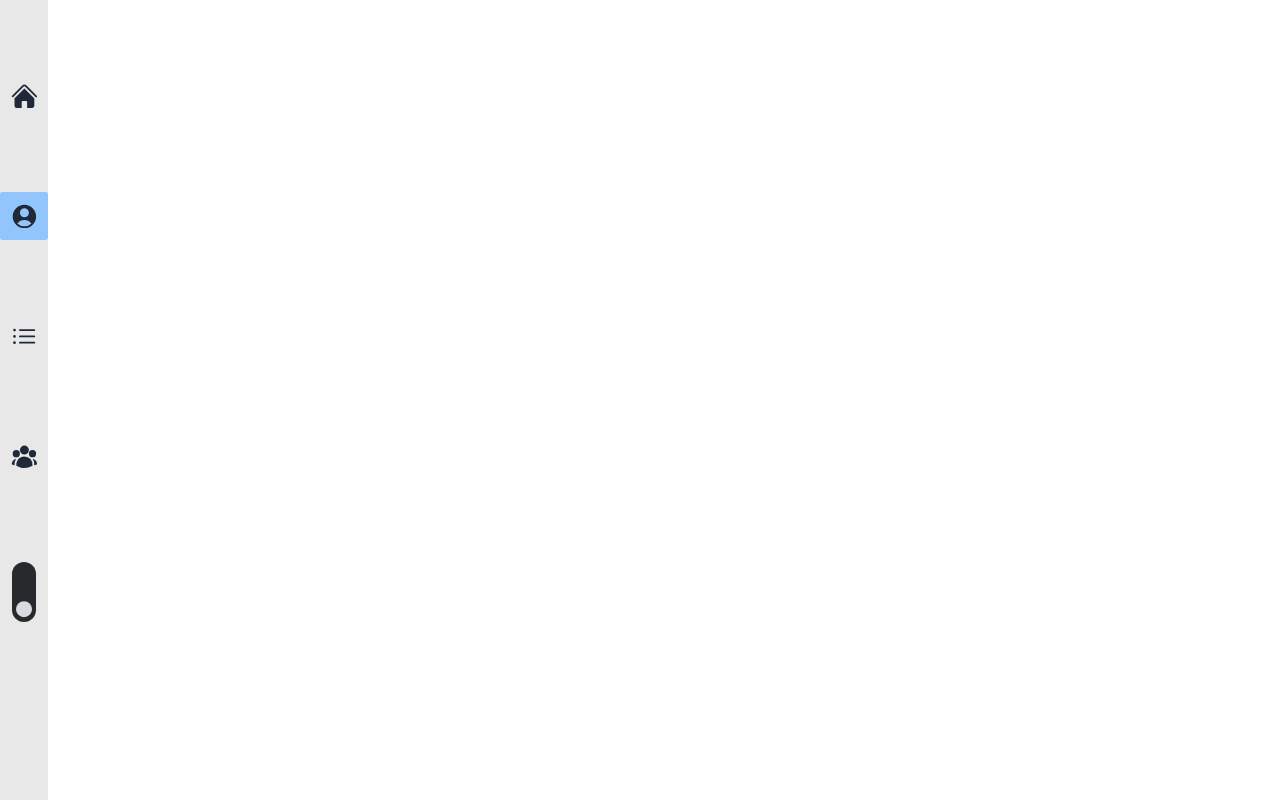
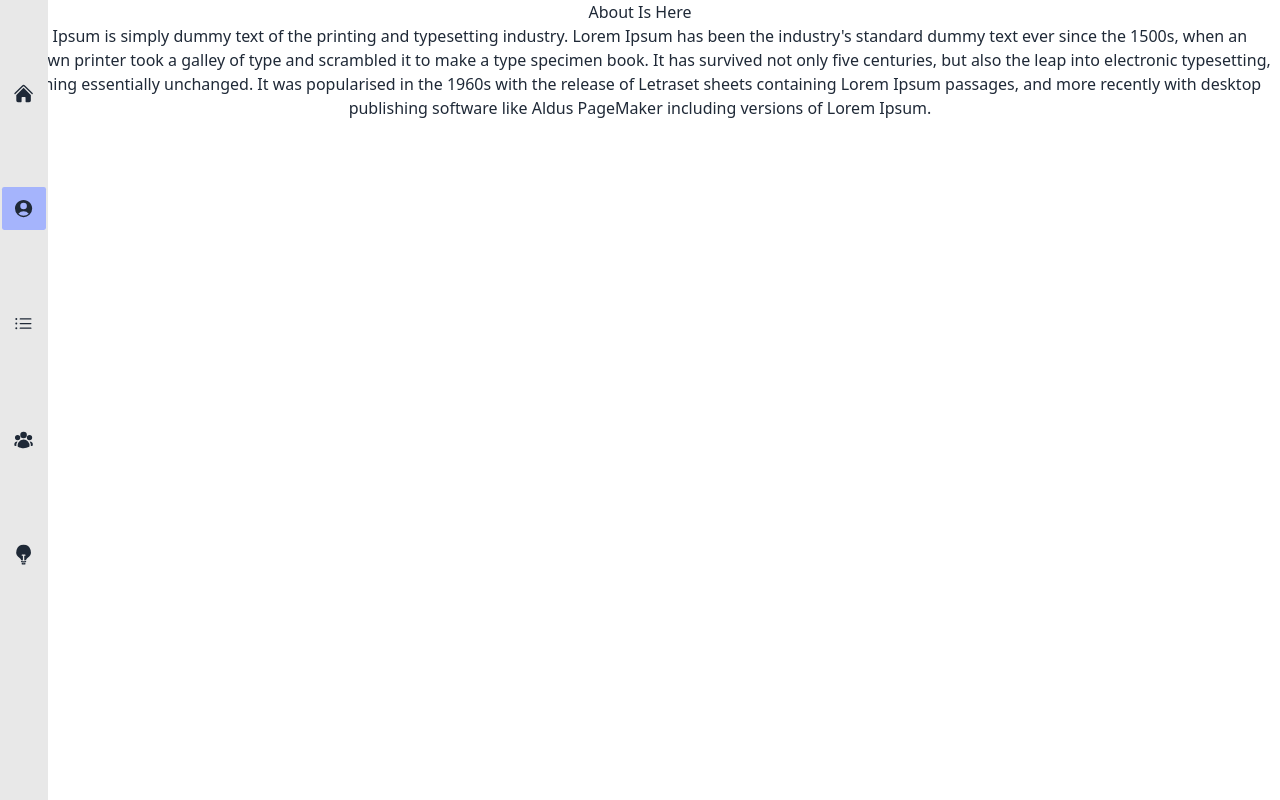
Before and after one commit to Joycejlee00/PersonalWebsite, a Next.js app: page /about in a window 1280 px wide. Built offline with nearby package versions, Linux system fonts and the light colour scheme.

Commit message:
update light/dark mode button

```diff
--- a/package.json
+++ b/package.json
@@ -16,6 +16,7 @@
     "autoprefixer": "10.4.15",
     "eslint": "8.48.0",
     "eslint-config-next": "13.4.19",
+    "framer-motion": "^10.16.4",
     "next": "13.4.19",
     "next-themes": "^0.2.1",
     "postcss": "8.4.29",
--- a/src/components/Navbar.tsx
+++ b/src/components/Navbar.tsx
@@ -1,9 +1,8 @@
 "use client"
 import React from 'react'
 import Link from 'next/link';
-import { usePathname } from "next/navigation";
 import { useRouter } from 'next/router'
-import Switch from './Switch';
+import ThemeSwitcher from './ThemeSwitcher';
 import { ListBulletIcon, HomeIcon, UserCircleIcon, UserGroupIcon } from '@heroicons/react/24/solid';
 
 const icons = {
@@ -18,7 +17,6 @@
     label:string
     icon: keyof typeof icons
     link: string
-    idx: number
 }
 
 const NavbarItem: Array<NavItem> = [
@@ -26,51 +24,46 @@
         label: "Home",
         icon: "HomeIcon",
         link: "/",
-        idx: 1
     },
     {
         label: "About",
         icon: "UserCircleIcon",
         link: "/about",
-        idx: 2
     },
     {
         label: "Experience",
         icon: "ListBulletIcon",
         link: "/experience",
-        idx: 3
     },
     {
         label: "Contact",
         icon: "UserGroupIcon",
         link: "/contact",
-        idx: 4
     },
 ]
 
+const Navbar = () => {
 
-const Navbar = () => {
     const router = useRouter()
-
-
     return (
         <div className='navbar'>
             <div>
-            {NavbarItem.map(({icon, label, idx, link}) => {
+                {NavbarItem.map(({icon, label, link}) => {
                     const Icon = icons[icon]
                     const labels = label
-                const index = idx
                     const href = link
                     return (
-                    <Link key={index} href={href}>
+
+                        <Link key={link} href={href}>
                             <div className={`icons ${router.pathname === link ? 'active' : ''}`}>
                                 <Icon title={labels}/>
                             </div>
                         </Link>
                     )
                 })}
+
                 <div className='toggle'>
-                <Switch/>
+                    <ThemeSwitcher/>
                 </div>
             </div>
         </div>
--- a/src/components/Switch.tsx
+++ /dev/null
@@ -1,26 +0,0 @@
-import React, {useEffect, useState} from 'react';
-import { useTheme } from 'next-themes';
-
-const Switch = () => {
-
-    const {theme, setTheme} = useTheme()
-
-    //check if the current theme is existing
-    const toggle = (e: any) => {
-        if(e.target.checked && theme === "light") {
-            setTheme("business")
-        }
-        else{
-            setTheme("light")
-        }
-    }
-
-    return (
-        <label className='switch'>
-            <input type='checkbox' checked={theme === "light" ? false : true} onChange={toggle} onClick={toggle}/>
-            <span className='slider'/>
-        </label>
-    )
-}
-
-export default Switch
--- /dev/null
+++ b/src/components/ThemeSwitcher.tsx
@@ -0,0 +1,48 @@
+import React, {useEffect, useState} from 'react'
+import { useTheme } from 'next-themes';
+import {LightBulbIcon} from '@heroicons/react/24/solid';
+
+const ThemeSwitcher = () => {
+
+
+    const {systemTheme, theme, setTheme} = useTheme()
+    const [mounted, setMounted] = useState(false);
+
+
+    useEffect(() => {
+    setMounted(true);
+    }, []);
+
+    const changeTheme = () => {
+        if(!mounted) return null;
+
+        const currentTheme = theme === 'system' ? systemTheme : theme;
+
+        if(currentTheme === 'business'){
+            return (
+                <LightBulbIcon
+                role='button'
+                fill='currentColor'
+                onClick={() => setTheme('light')}
+                />
+            );
+        }
+        else{
+            return (
+                <LightBulbIcon
+                role='button'
+                fill='currentColor'
+                onClick={() => setTheme('business')}
+                />
+            )
+        }
+    }
+
+    return (
+        <div>
+            {changeTheme()}
+        </div>
+    )
+}
+
+export default ThemeSwitcher
--- a/src/pages/_app.tsx
+++ b/src/pages/_app.tsx
@@ -2,7 +2,6 @@
 import type { AppProps } from 'next/app'
 import { ThemeProvider } from 'next-themes'
 import '../styles/globals.css'
-import '../styles/switch.css'
 import '../styles/navbar.css'
 import Head from 'next/head'
 import Navbar from '@/components/Navbar'
@@ -17,7 +16,7 @@
     <ThemeProvider>
       <Navbar/>
       <Component {...pageProps} />
-  </ThemeProvider>
+    </ThemeProvider>
     </>
   )
 }
--- a/src/pages/about.tsx
+++ b/src/pages/about.tsx
@@ -2,7 +2,9 @@
 
 const About = () => {
   return (
-    <div>About</div>
+    <div>About Is Here
+    <p>Lorem Ipsum is simply dummy text of the printing and typesetting industry. Lorem Ipsum has been the industry's standard dummy text ever since the 1500s, when an unknown printer took a galley of type and scrambled it to make a type specimen book. It has survived not only five centuries, but also the leap into electronic typesetting, remaining essentially unchanged. It was popularised in the 1960s with the release of Letraset sheets containing Lorem Ipsum passages, and more recently with desktop publishing software like Aldus PageMaker including versions of Lorem Ipsum.</p>
+    </div>
   )
 }
 
--- a/src/styles/globals.css
+++ b/src/styles/globals.css
@@ -1,3 +1,7 @@
 @tailwind base;
 @tailwind components;
 @tailwind utilities;
+
+:root {
+    text-align-last: center;
+}
--- a/src/styles/navbar.css
+++ b/src/styles/navbar.css
@@ -4,18 +4,19 @@
     background-color: var(--navBg);
     border-radius: none;
     justify-content: space-evenly;
-    position:absolute;
+    position:fixed;
     display: block;
-    top: 0%;
-    left: 0%;
+    top: 0;
+    /* left: 0%; */
 }
 
 .icons, .toggle {
     margin-top: 4.5rem;
     display: block;
+     margin-inline: 5%;
     text-align: center;
-    transition: all 0.3s ease;
-    padding: 20%;
+    transition: all 0.1s ease;
+    padding: 23%;
 }
 
 .active {
--- a/src/styles/switch.css
+++ /dev/null
@@ -1,57 +0,0 @@
-/*switch the box itself*/
-.switch {
-    position: relative;
-    display: inline-block;
-    width: 1.5rem;
-    height: 3.75rem;
-}
-
-/*Get rid of the input box*/
-.switch input {
-    opacity: 0;
-    width: 0;
-    height: 0;
-}
-
-/*initial "layout" of slider*/
-.slider {
-    outline: none;
-    position: absolute;
-    top:0;
-    left: 0;
-    right: 0;
-    bottom: 0;
-    background-color: #ccc;
-    -webkit-transition: .4s;
-    transition: .4s;
-    border-radius: 1.5rem;
-}
-
-/*the moon and add transition*/
-.slider:before {
-    position: absolute;
-    height: 1rem;
-    width: 1rem;
-    content: "";
-    left: 0.25rem;
-    top: 0.25rem;
-    box-shadow: inset 7px -3.5px 0px 0px #28292c;
-    transform: rotate(120deg);
-    background-color: none;
-    -webkit-transition: .4s;
-    transition: .4s;
-    border-radius: 50%;
-}
-
-/*Slider once it has been selected/slid*/
-input:checked + .slider {
-    background-color: #28292c;
-}
-
-/*Slider before to add the slider marker change once it has been slid*/
-input:checked + .slider:before {
--webkit-transform: translateY(2.2rem);
--ms-transform: translateX(2.2rem);
-transform: translateY(2.2rem);
-box-shadow: inset 15px -4px 0px 15px #d8dbe0;
-}
--- a/tailwind.config.ts
+++ b/tailwind.config.ts
@@ -31,14 +31,15 @@
         light: {
           ...require('daisyui/src/theming/themes')['[data-theme=light]'],
           '--navBg': '#e8e8e8',
-          '--activeIcn': '#93c5fd',
+          '--activeIcn': '#a5b4fc', //Indigo 300
+
         },
       },
       {
         business: {
           ...require('daisyui/src/theming/themes')['[data-theme=business]'],
           '--navBg': '#23282E',
-          '--activeIcn': '#3b82f6',
+          '--activeIcn': '#6366f1', //Indigo 500
         },
       },
     ],
```
Also changed, not shown: 1 other file (tests, documents, lock files or other folders). Lines whose indentation alone changed are shown as unchanged.
